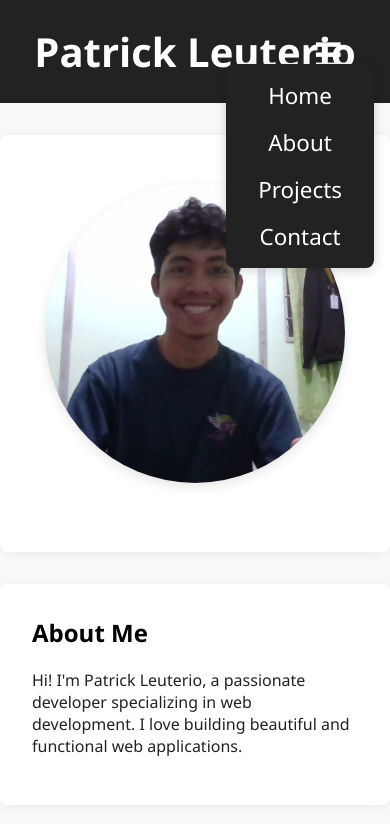
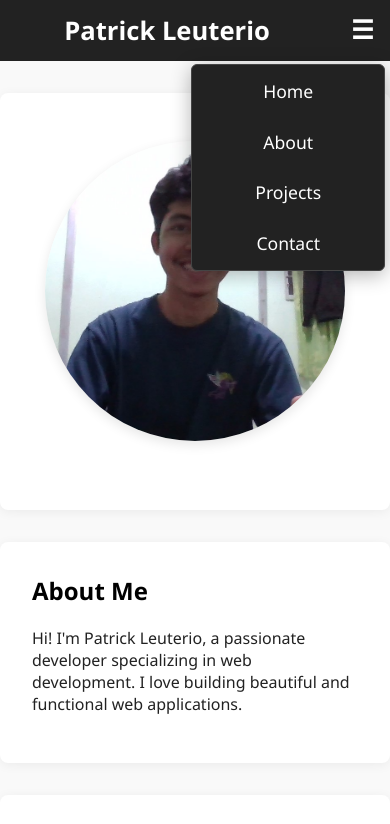
Before and after one commit to patricklangto/PatrickLeuterioPortfolio, a plain HTML site: page index.html in a window 390 px wide. Both pictures are taken after a click on the button "Open navigation menu". Shown: the top 824 px of the page. Drawn offline with Linux system fonts and the light colour scheme.

Commit message:
Update new version.css

```diff
--- a/new version.css
+++ b/new version.css
@@ -12,37 +12,48 @@ header {
     text-align: center;
     position: sticky;
     top: 0;
-    z-index: 100;
+    z-index: 1000;
+    width: 100%;
+    box-sizing: border-box;
 }
 
     header h1 {
         margin: 0;
         font-size: 2.5rem;
         z-index: 2;
+        position: relative;
     }
 
 #menuToggle {
     position: absolute;
     right: 1.5rem;
-    top: 1.5rem;
+    top: 50%;
+    transform: translateY(-50%);
     background: none;
     border: none;
     color: #fff;
     font-size: 2rem;
     cursor: pointer;
-    z-index: 2;
+    z-index: 1001;
+    padding: 0.5rem;
+    border-radius: 4px;
+    transition: background-color 0.2s ease;
 }
-
+    #menuToggle:hover {
+        background-color: rgba(255, 255, 255, 0.1);
+    }
 nav#menuBar {
     position: absolute;
     right: 1rem;
-    top: 4rem;
+    top: calc(100% + 0.5rem);
     background: #222;
     border-radius: 8px;
-    box-shadow: 0 2px 12px rgba(0,0,0,0.18);
+    box-shadow: 0 4px 20px rgba(0, 0, 0, 0.3);
     padding: 1rem 2rem;
-    z-index: 101;
-    transition: opacity 0.2s;
+    z-index: 1002;
+    transition: all 0.3s ease;
+    min-width: 200px;
+    border: 1px solid #444;
 }
 
     nav#menuBar ul {
@@ -60,10 +71,14 @@ nav#menuBar {
         font-weight: 500;
         font-size: 1.4rem;
         transition: color 0.2s;
+        padding: 0.5rem 0;
+        display: block;
+        border-bottom: 1px solid transparent;
     }
 
         nav#menuBar a:hover {
             color: #5ac8fa;
+            border-bottom-color: #5ac8fa;
         }
 
     nav#menuBar.hidden {
@@ -204,7 +219,7 @@ footer {
     letter-spacing: 1px;
 }
 
-/* Student ID Card Styles */
+
 .studentID {
     display: flex;
     flex-direction: column;
@@ -350,7 +365,7 @@ footer {
     padding: 6px;
 }
 
-/* Responsive adjustments ID card */
+/* Responsive adjustments for ID card */
 @media (max-width: 768px) {
     .studentID
 
@@ -386,7 +401,35 @@ footer {
     width: 170px;
     height: 250px;
 }
+/* Header */
+ header {
+        padding: 1rem 0;
+    }
 
+        header h1 {
+            font-size: 2rem;
+            padding-right: 4rem;
+        }
+
+    #menuToggle {
+        right: 1rem;
+        top: 50%;
+        font-size: 1.8rem;
+        padding: 0.3rem;
+    }
+
+    nav#menuBar {
+        right: 0.5rem;
+        top: calc(100% + 0.3rem);
+        padding: 0.8rem 1.5rem;
+        min-width: 180px;
+        border-radius: 6px;
+    }
+
+        nav#menuBar a {
+            font-size: 1.2rem;
+            padding: 0.4rem 0;
+        }
 }
 
 @media (max-width: 600px) {
@@ -461,6 +504,36 @@ footer {
         width: 130px;
         height: 200px;
     }
+    header {
+        padding: 0.8rem 0;
+        position: relative;
+    }
+
+        header h1 {
+            font-size: 1.6rem;
+            padding-right: 3.5rem;
+        }
+
+    #menuToggle {
+        right: 0.8rem;
+        font-size: 1.6rem;
+        padding: 0.2rem;
+    }
+
+    nav#menuBar {
+        right: 0.3rem;
+        top: calc(100% + 0.2rem);
+        padding: 0.6rem 1rem;
+        min-width: 160px;
+        max-width: calc(100vw - 1rem);
+    }
+
+        nav#menuBar a {
+            font-size: 1.1rem;
+            padding: 0.3rem 0;
+        }
+
+
 }
 
 /* Extra small screens */
@@ -500,5 +573,23 @@ footer {
         width: 110px;
         height: 180px;
     }
+    header h1 {
+        font-size: 1.4rem;
+        padding-right: 3rem;
+    }
 
+    #menuToggle {
+        right: 0.5rem;
+        font-size: 1.4rem;
+    }
+
+    nav#menuBar {
+        right: 0.2rem;
+        padding: 0.5rem 0.8rem;
+        min-width: 140px;
+    }
+
+        nav#menuBar a {
+            font-size: 1rem;
+        }
 }
```
